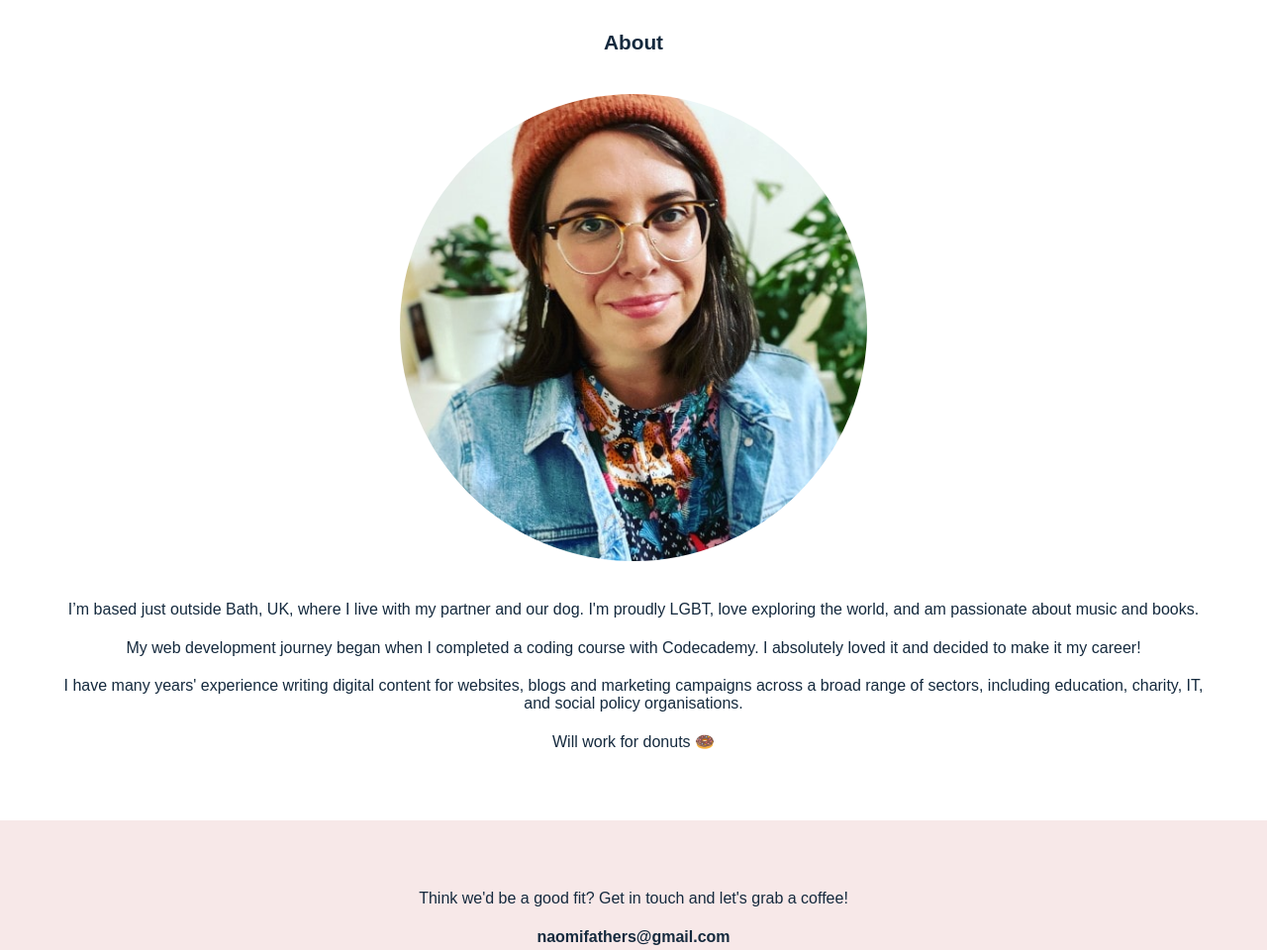
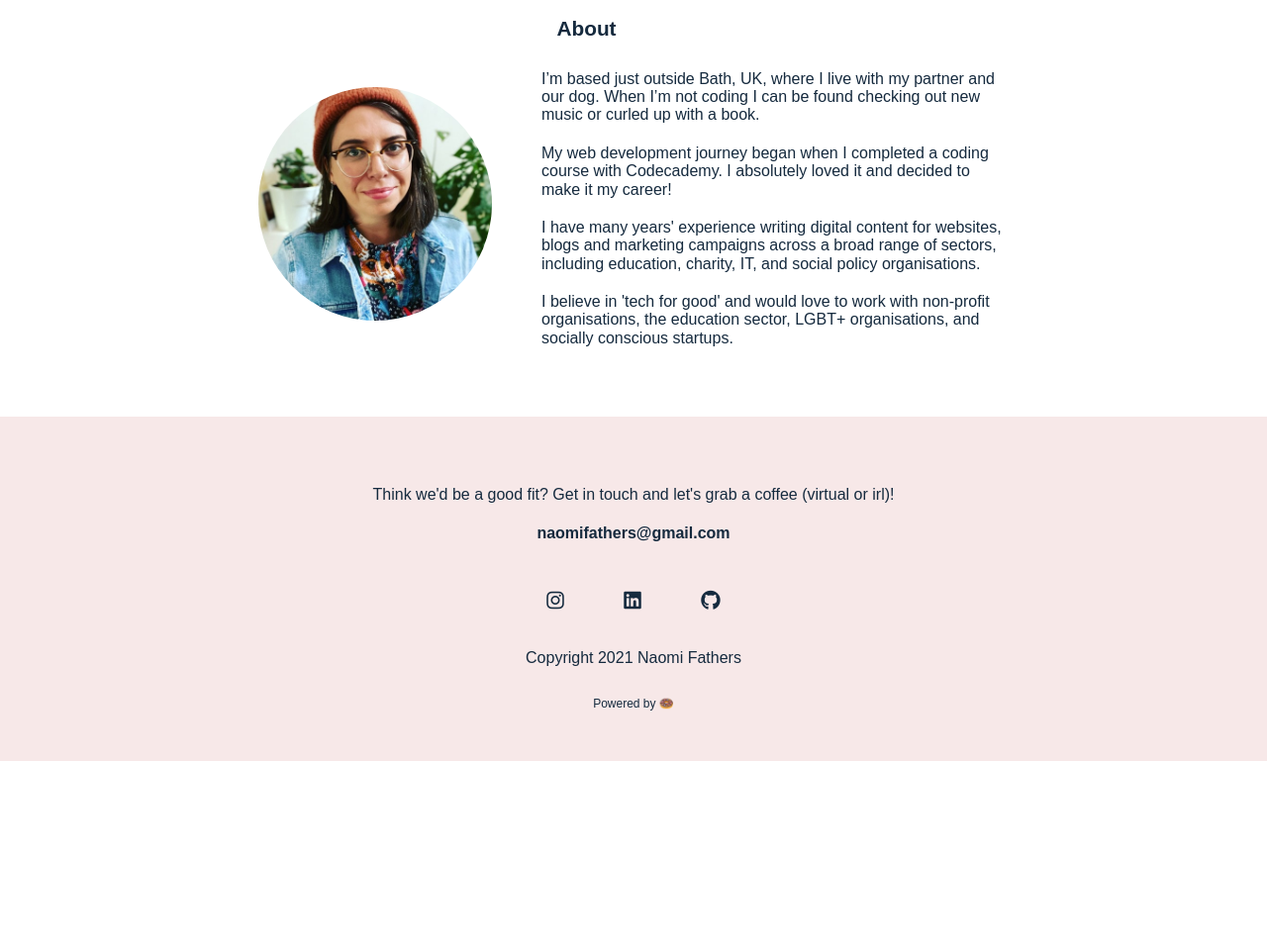
Before and after one commit to naomifathers/my-website, a website built with Parcel: page index.html in a window 1280 px wide. Shown: the part 1840-2800 px from the top of the page at 99% size. After the commit the page ends 2609 px from the top, so only its background shows below. Built offline with nearby package versions, Linux system fonts and the light colour scheme; a web font is replaced by a local one.

Commit message:
Added desktop design

```diff
--- a/css/main.css
+++ b/css/main.css
@@ -240,6 +240,10 @@ textarea {
     padding: 20px 0;
    }
 
+   #donuts {
+     font-size: .75rem;
+   }
+
 
 /* ==========================================================================
    Helper classes
@@ -349,6 +353,10 @@ textarea {
     font-size: 1rem;
   }
 
+  header p {
+    font-size: 1.2rem;
+  }
+
   /* Main */
 
   .projects-container {
@@ -370,9 +378,56 @@ textarea {
 
    /* Footer */
 
+   footer {
+     padding-bottom: 20px;
+   }
+
    #social {
     width: 50%;
    }
+
+}
+
+@media only screen and (min-width: 1200px) {
+  /* DESKTOP STYLES */
+
+  /* Header */
+
+  h1 {
+    font-size: 3rem;
+  }
+
+  /* Main */
+
+  #about img {
+    width: 20%;
+    height: 20%;
+    margin-right: 50px;
+  }
+
+  .about-container {
+    align-items: center;
+    justify-content: center;
+    display: flex;
+  }
+
+  .about-text {
+    width: 40%;
+    text-align: left;
+  }
+  #about h2 {
+    text-indent: -95px;
+  }
+
+  /* Footer */
+
+  footer {
+    padding-bottom: 20px;
+  }
+
+  #social {
+    width: 20%;
+  }
 
 }
 
--- a/index.html
+++ b/index.html
@@ -75,7 +75,7 @@
         <div class="project-card">
           <img src="./img/rogue-pickings.jpg">
           <h3>Rogue Pickings</h3>
-          <p>A simple homepage perfect for a pop-up restaurant or food truck. Originally a static website, I converted it into a responsive design using Flexbox.</p>
+          <p>A simple homepage perfect for a pop-up restaurant or food truck.</p>
           <p><span><a href="#">Live Page</a></span>
           </div>
       </div>
@@ -83,15 +83,19 @@
 
     <section id="about">
       <h2>About</h2>
-      <img src="./img/naomifathers.jpg">
-      <p>I’m based just outside Bath, UK, where I live with my partner and our dog. I'm proudly LGBT, love exploring the world, and am passionate about music and books.</p>
-      <p>My web development journey began when I completed a coding course with Codecademy. I absolutely loved it and decided to make it my career!</p>
-      <p>I have many years' experience writing digital content for websites, blogs and marketing campaigns across a broad range of sectors, including education, charity, IT, and social policy organisations.</p>
-      <p>Will work for donuts 🍩</p>
+      <div class="about-container">
+        <img src="./img/naomifathers.jpg">
+        <div class="about-text">
+          <p>I’m based just outside Bath, UK, where I live with my partner and our dog. When I’m not coding I can be found checking out new music or curled up with a book.</p>
+          <p>My web development journey began when I completed a coding course with Codecademy. I absolutely loved it and decided to make it my career!</p>
+          <p>I have many years' experience writing digital content for websites, blogs and marketing campaigns across a broad range of sectors, including education, charity, IT, and social policy organisations.</p>
+          <p>I believe in 'tech for good' and would love to work with non-profit organisations, the education sector, LGBT+ organisations, and socially conscious startups.</p>
+        </div>
+      </div>
     </section>
 
     <footer>
-      <p>Think we'd be a good fit? Get in touch and let's grab a coffee!</p>
+      <p>Think we'd be a good fit? Get in touch and let's grab a coffee (virtual or irl)!</p>
       <div id="email">
         <p>naomifathers@gmail.com</p>
       </div>
@@ -104,6 +108,8 @@
       <div id="copyright">
         Copyright 2021 Naomi Fathers
       </div>
+      <div id="donuts">
+        <p>Powered by 🍩</p>
       </div>
     </footer>
 
```
